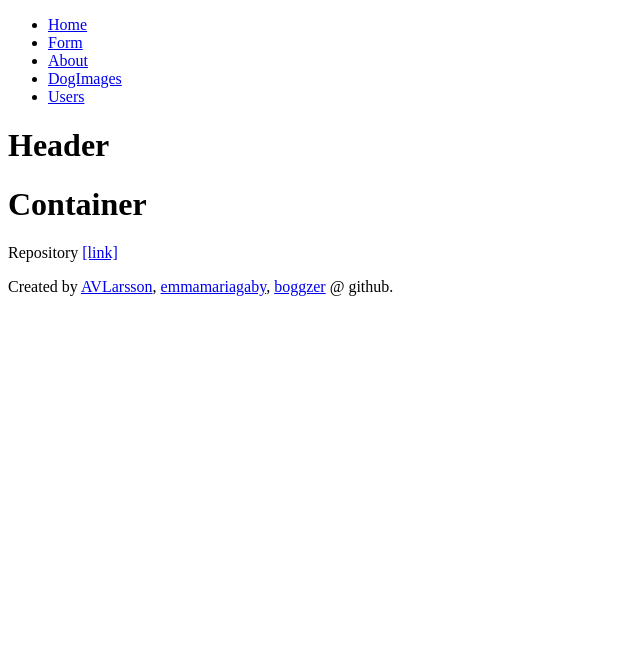
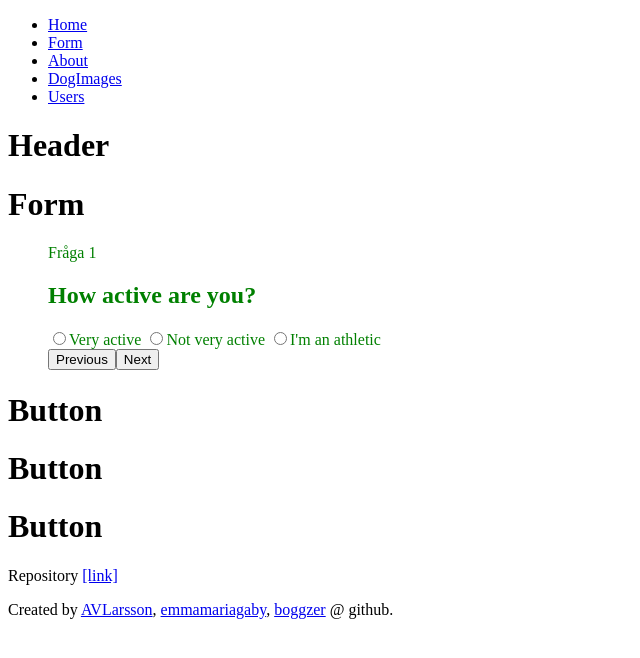
Before and after one commit to emmamariagaby/dawg-finder, a React app: page /Form in a window 1280 px wide. Shown: the top 658 px of the page, without its empty margins (0-640 px from the left). Built offline with nearby package versions, Linux system fonts and the light colour scheme.

Commit message:
add children props to Container.tsx

```diff
--- a/src/components/Container.tsx
+++ b/src/components/Container.tsx
@@ -3,8 +3,9 @@ import * as React from "react";
 class Container extends React.Component {
     render() {
         return (
-          <h1> Container </h1>
-
+          <div className="container">
+            {this.props.children}
+          </div>
         );
     }
 }
```
